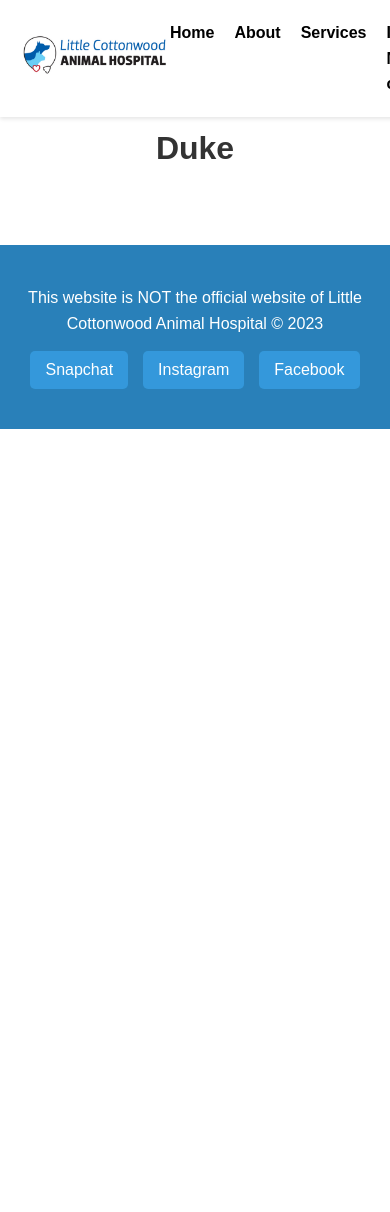
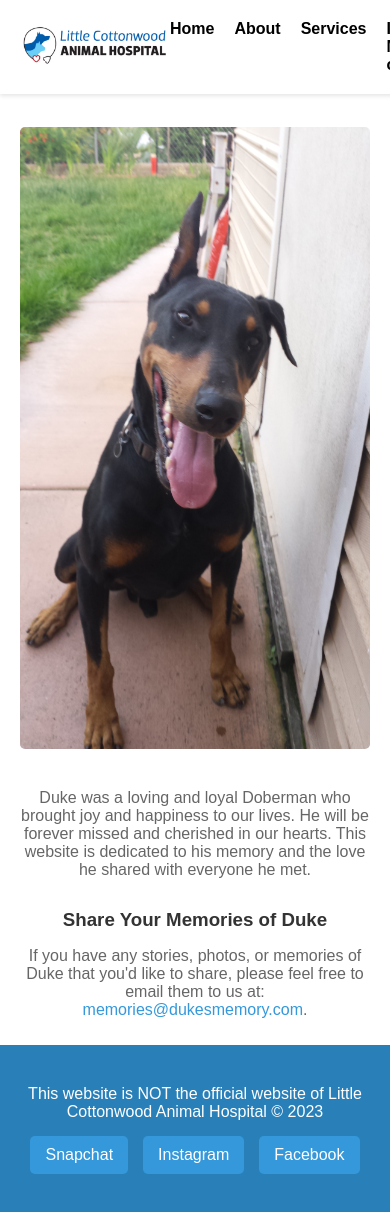
Before and after one commit to cybersage14/Cottonwood-Animal-Hospital-Vue, a Vue app: page /#/duke in a window 390 px wide. Before the commit the page ends 844 px from the top, so only its background shows below. Built offline with nearby package versions, Linux system fonts and the light colour scheme.

Commit message:
updated alot of styling to better scale

```diff
--- a/package.json
+++ b/package.json
@@ -13,7 +13,8 @@
   "dependencies": {
     "core-js": "^3.8.3",
     "vue": "^3.2.13",
-    "vue-router": "^4.0.13"
+    "vue-router": "^4.0.13",
+    "vue2-google-maps": "^0.10.7"
   },
   "devDependencies": {
     "@babel/core": "^7.12.16",
--- a/src/App.vue
+++ b/src/App.vue
@@ -1,15 +1,13 @@
 <template>
-  <div class="main-content">
-    <div id="app">
-      <AppHeader />
-      <router-view></router-view>
-      <Footer />
-    </div>
+  <div id="app">
+    <AppHeader />
+    <div class="container">
+      <router-view />
+</div>
+<Footer />
+
   </div>
-
 </template>
-
-
 <script>
 import AppHeader from './components/Header.vue';
 import Footer from './components/Footer.vue';
--- a/src/assets/css/styles.css
+++ b/src/assets/css/styles.css
@@ -1,19 +1,22 @@
 body {
-  font-family: Arial, sans-serif;
-  line-height: 1.6;
   margin: 0;
-  padding: 0;
+  font-family: 'Source Sans Pro', sans-serif;
+  -webkit-font-smoothing: antialiased;
+  -moz-osx-font-smoothing: grayscale;
+  color: #2c3e50;
 }
 
 .container {
   max-width: 1200px;
-  min-width: 320px;
   margin: 0 auto;
   padding: 0 20px;
 }
 
+h1{
+  color: #ffffff
+}
 
-h1, h2, h3 {
+h2, h3 {
   color: #333;
 }
 
@@ -29,3 +32,9 @@ a {
 a:hover {
   color: #2980b9;
 }
+
+@media (max-width: 1200px) {
+  .container {
+    padding: 0 10px;
+  }
+}
--- a/src/components/Contact.vue
+++ b/src/components/Contact.vue
@@ -59,4 +59,10 @@ export default {
 .phone-email a:hover {
   text-decoration: underline;
 }
+
+@media (max-width: 768px) {
+  .contact-info {
+    grid-template-columns: repeat(auto-fit, minmax(150px, 1fr));
+  }
+}
 </style>
--- a/src/components/Duke.vue
+++ b/src/components/Duke.vue
@@ -1,7 +1,10 @@
 <template>
   <div class="duke">
     <h1>In Loving Memory of Duke</h1>
-      <!-- Add content about Duke here -->
+    <img src="@/assets/img/DukeMain.jpg" alt="Duke, the beloved Doberman" />
+    <p>Duke was a loving and loyal Doberman who brought joy and happiness to our lives. He will be forever missed and cherished in our hearts. This website is dedicated to his memory and the love he shared with everyone he met.</p>
+    <h3>Share Your Memories of Duke</h3>
+    <p>If you have any stories, photos, or memories of Duke that you'd like to share, please feel free to email them to us at: <a href="mailto:memories@dukesmemory.com">memories@dukesmemory.com</a>.</p>
   </div>
 </template>
 
@@ -10,10 +13,26 @@
   name: "DukePage",
 };
 </script>
-
 <style scoped>
 .duke {
   padding: 50px 0;
   text-align: center;
 }
+
+.duke img {
+  max-width: 100%;
+  height: auto;
+  margin-bottom: 20px;
+  border-radius: 5px;
+}
+
+.duke h3 {
+  margin: 30px 0 15px;
+}
+
+@media (max-width: 768px) {
+  .duke {
+    padding: 10px;
+  }
+}
 </style>
--- a/src/components/Hero.vue
+++ b/src/components/Hero.vue
@@ -17,7 +17,7 @@ export default {
 
 <style scoped>
 .hero {
-  height: 50vh;
+  height: 60vh;
   background-image: linear-gradient(rgba(0, 0, 0, 0.5), rgba(0, 0, 0, 0.5)), url('@/assets/img/home_page1.jpg');
   background-size: cover;
   background-position: center;
@@ -27,20 +27,28 @@ export default {
   flex-direction: column;
   color: #ffffff;
   text-align: center;
-  margin-top: 100px;
 }
 
 .hero h1 {
-  color: white;
   font-size: 48px;
   margin-bottom: 20px;
 }
 
 .hero p {
-  color: white;
   font-size: 24px;
   max-width: 800px;
   margin: 0 auto;
 }
 
+p {
+  font-size: 18px;
+  margin-bottom: 20px;
+  color: #ffffff;
+}
+
+@media (max-width: 768px) {
+  .hero {
+    height: 40vh;
+  }
+}
 </style>
--- a/src/components/Services.vue
+++ b/src/components/Services.vue
@@ -48,18 +48,18 @@ export default {
   padding: 50px 0;
 }
 
+.services-container {
+  display: grid;
+  grid-template-columns: repeat(auto-fit, minmax(200px, 1fr));
+  gap: 20px;
+}
+
 .service {
   padding: 20px;
   border: 1px solid #ddd;
   border-radius: 5px;
   background-color: #f8f8f8;
   overflow: hidden;
-}
-
-.services-container {
-  display: grid;
-  grid-template-columns: repeat(auto-fit, minmax(200px, 1fr));
-  gap: 20px;
 }
 
 .service img {
@@ -70,8 +70,13 @@ export default {
   margin-bottom: 1rem;
 }
 
-
 .service h3 {
   margin-bottom: 10px;
 }
+
+@media (max-width: 768px) {
+  .services-container {
+    grid-template-columns: repeat(auto-fit, minmax(150px, 1fr));
+  }
+}
 </style>
```
Also changed, not shown: src/assets/img/DukeMain.jpg (added), 1 other file (tests, documents, lock files or other folders). Lines whose indentation alone changed are shown as unchanged.
